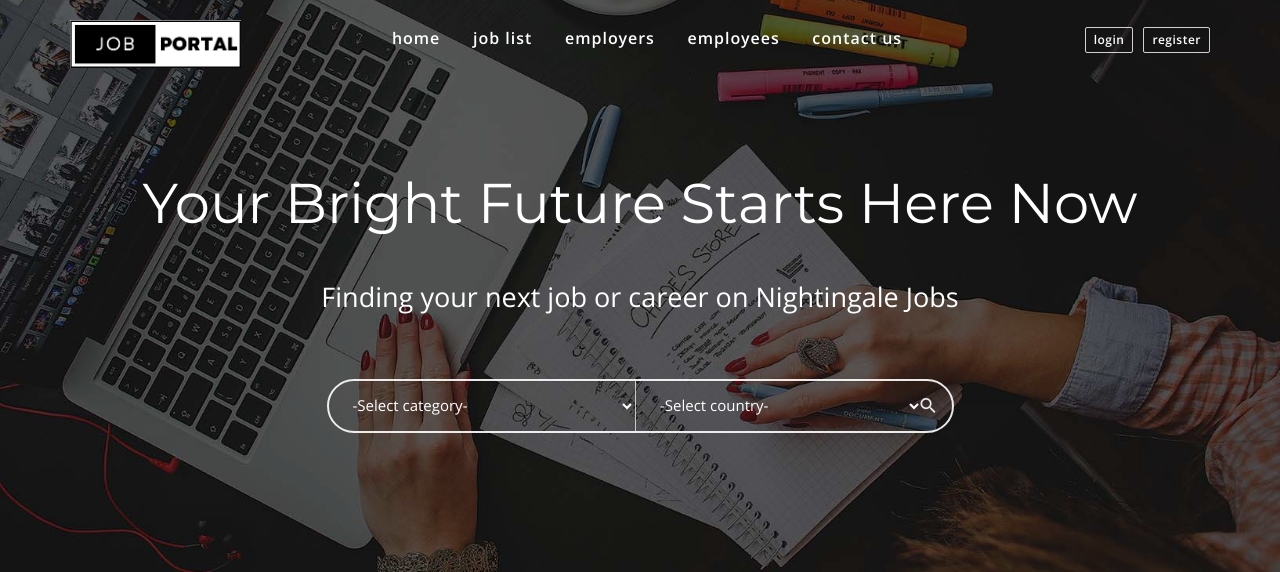
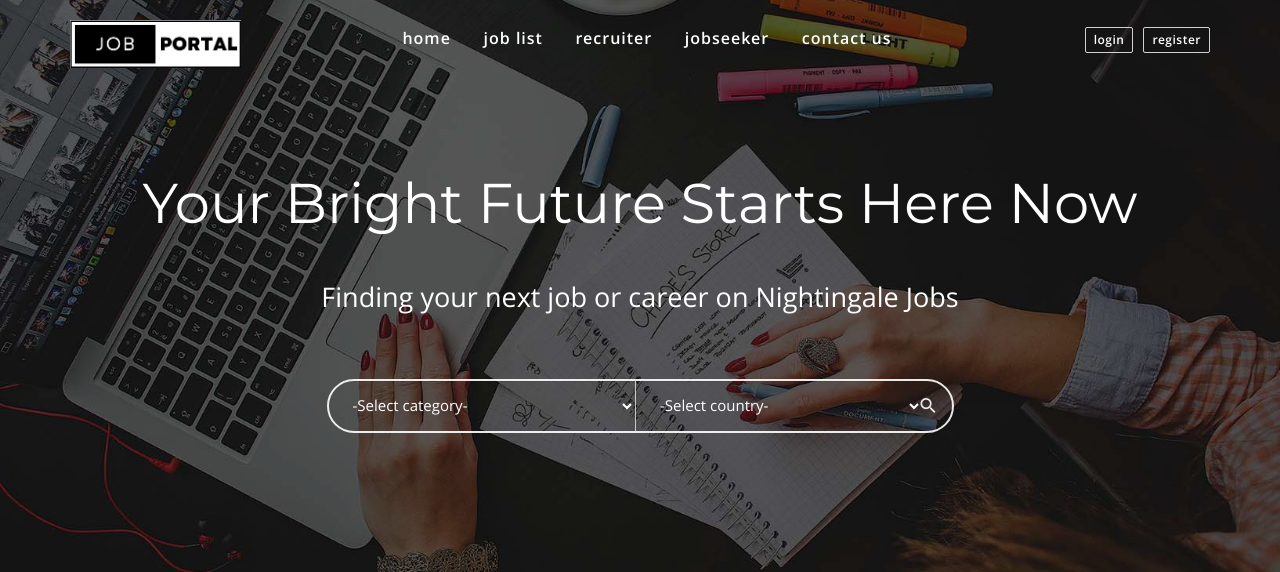
Before and after one commit to Kalpesh-Hire/JobPortal, a PHP site: page /phpmail/ in a window 1280 px wide. Shown: the top 572 px of the page. Run offline with PHP 8.4, Linux system fonts and the light colour scheme; data comes from the database, SQL or seed files in the repository; some web fonts are replaced.

Commit message:
initial commit

```diff
--- a/System/index.php
+++ b/System/index.php
@@ -98,11 +98,11 @@ include 'constants/check-login.php';
 							</li>
 
 							<li>
-								<a href="employers.php">Employers</a>
+								<a href="employers.php">Recruiter</a>
 							</li>
 
 							<li>
-								<a href="employees.php">Employees</a>
+								<a href="employees.php">Jobseeker</a>
 							</li>
 
 							<li>
```
